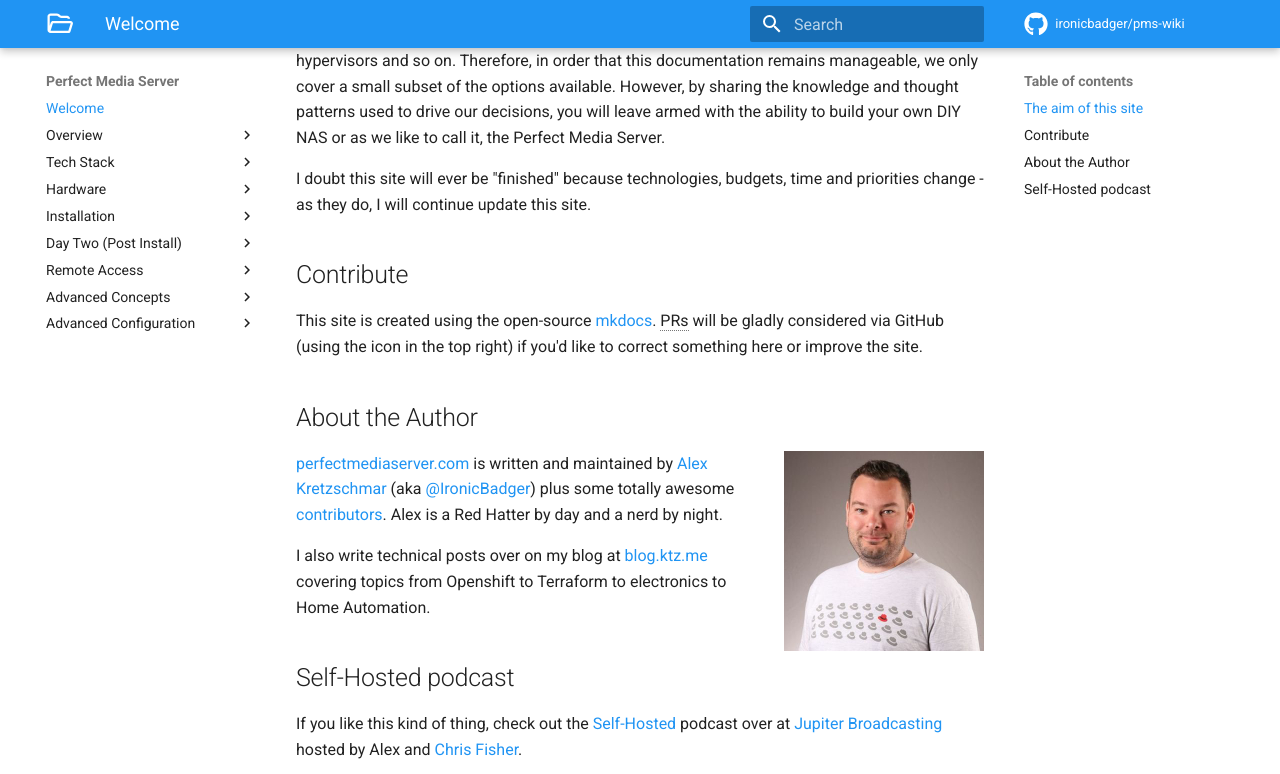
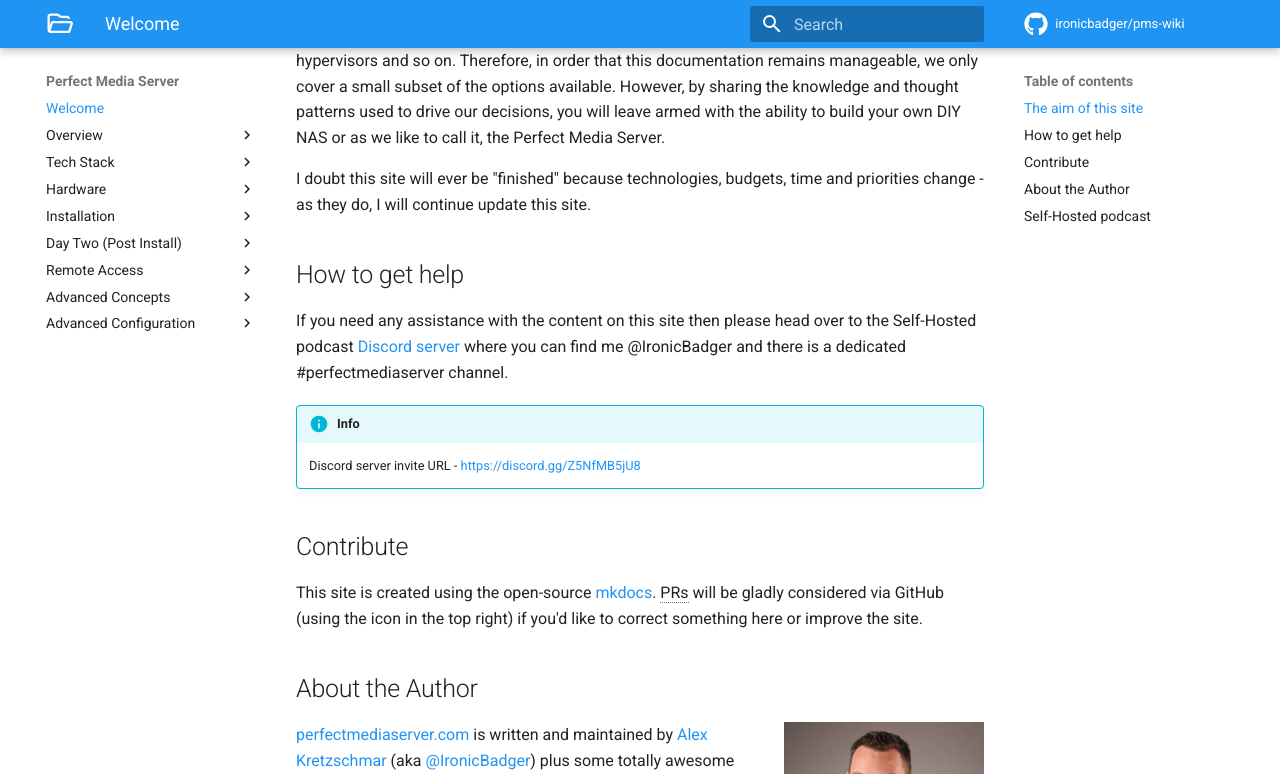
Before and after one commit to ironicbadger/pms-wiki, an MkDocs documentation site: the page built from docs/index.md, in a window 1280 px wide and 900 px high, scrolled down 985 px, cut to the strip 0-774 px from the top of the window. Built offline with MkDocs 1.6.1 and Material for MkDocs 9.7.7, drawn with Linux system fonts in a browser that asks for light colours; some web fonts are replaced; comment, search, counter and statistics services are not loaded.

Commit message:
Adds discord URL

```diff
--- a/docs/index.md
+++ b/docs/index.md
@@ -24,6 +24,13 @@ The potential scope of this project could be vast. There are many flavours of Li
 
 I doubt this site will ever be "finished" because technologies, budgets, time and priorities change - as they do, I will continue update this site.
 
+## How to get help
+
+If you need any assistance with the content on this site then please head over to the Self-Hosted podcast [Discord server](https://discord.gg/Z5NfMB5jU8) where you can find me @IronicBadger and there is a dedicated #perfectmediaserver channel.
+
+!!! info
+    Discord server invite URL - [https://discord.gg/Z5NfMB5jU8](https://discord.gg/Z5NfMB5jU8)
+
 ## Contribute
 
 This site is created using the open-source [mkdocs](https://www.mkdocs.org/). PRs will be gladly considered via GitHub (using the icon in the top right) if you'd like to correct something here or improve the site.
```
